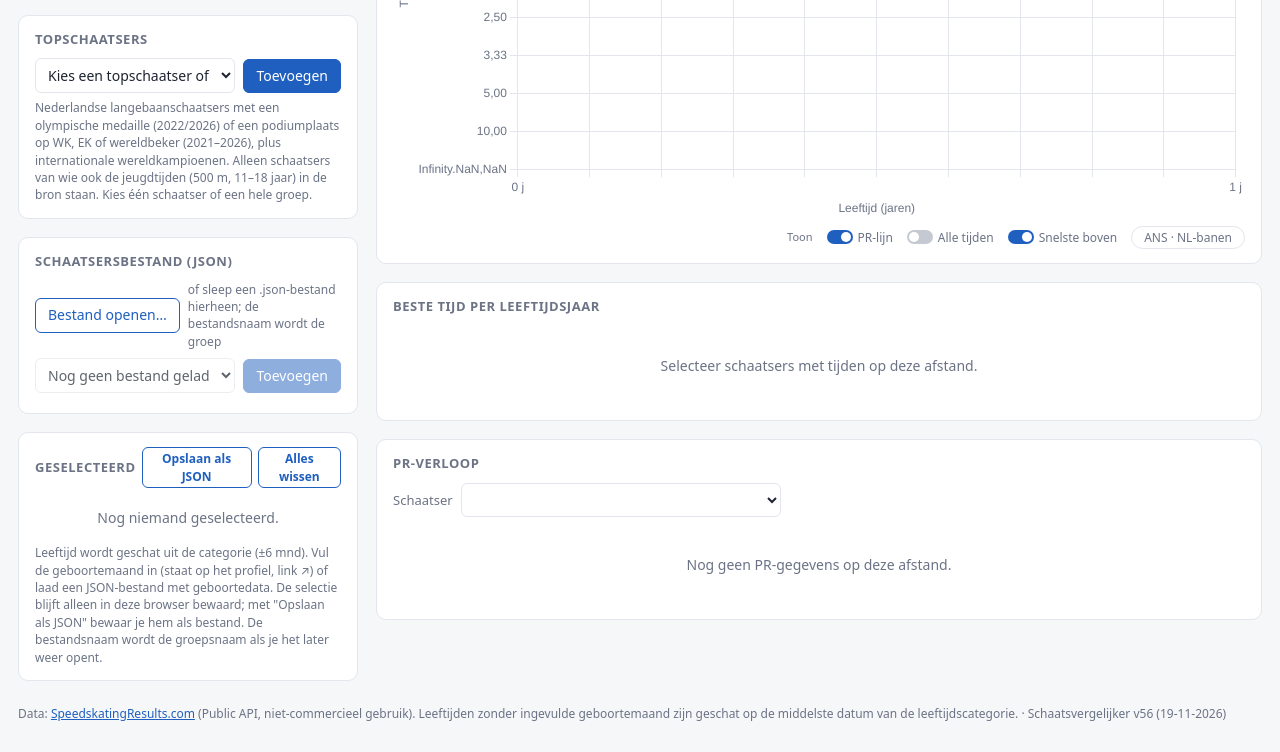
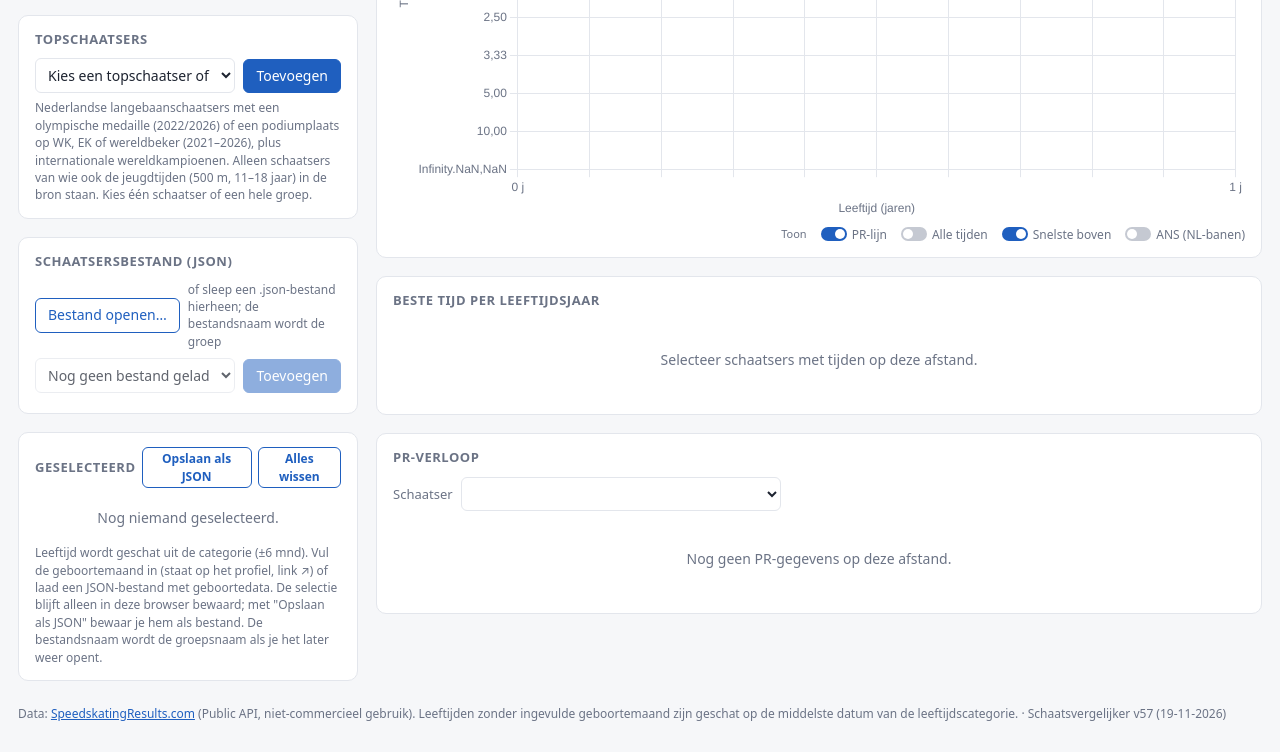
Before and after one commit to raymondd78/schaatsvergelijker, a plain HTML site: page index.html in a window 1280 px wide. Shown: the part 402-1154 px from the top of the page. Drawn offline with nearby package versions, Linux system fonts and the light colour scheme.

Commit message:
v57: ANS als schakelaar
Co-Authored-By: Claude Opus 5.5 <noreply@anthropic.com>
Claude-Session: https://claude.ai/code/session_01Y1Cq9FptThodKSvbZkrQEb

```diff
--- a/index.html
+++ b/index.html
@@ -588,20 +588,6 @@
         outline: 2px solid var(--accent);
         outline-offset: 2px;
       }
-      .ansbtn {
-        border: 1px solid var(--line);
-        border-radius: 14px;
-        background: var(--card);
-        color: var(--muted);
-        padding: 2px 12px;
-        font-size: 12px;
-      }
-      .ansbtn.on {
-        border-color: var(--accent);
-        background: var(--accent-soft);
-        color: var(--accent);
-        font-weight: 600;
-      }
       .controls select.agesel {
         width: auto;
         padding: 3px 4px;
@@ -1120,7 +1106,7 @@
     <header>
       <h1>Schaatsvergelijker</h1>
       <!-- Versienummer: bij elke nieuwe versie hier én in de voettekst bijwerken (zie versies/VERSIES.md) -->
-      <span class="ver" title="Versie v56 van 19-11-2026">v56</span>
+      <span class="ver" title="Versie v57 van 19-11-2026">v57</span>
       <span>PR-ontwikkeling per afstand, vergeleken op leeftijd</span>
       <span class="src"
         >Data:
@@ -1304,15 +1290,11 @@
             <label class="sw"><input type="checkbox" id="showPR" checked /> PR-lijn</label>
             <label class="sw"><input type="checkbox" id="showAll" /> Alle tijden</label>
             <label class="sw"><input type="checkbox" id="fastTop" checked /> Snelste boven</label>
-            <button
-              type="button"
-              class="ansbtn"
-              id="ansBtn"
-              aria-pressed="false"
+            <label
+              class="sw"
               title="Alleen tijden op Nederlandse banen uit de KNSB ANS-tabel, omgerekend naar een neutrale baan"
+              ><input type="checkbox" id="ansOn" /> ANS (NL-banen)</label
             >
-              ANS · NL-banen
-            </button>
           </div>
           <!-- Mobiel: chips per schaatser om te highlighten (verborgen op desktop) -->
           <div id="mChips" class="mobile-only"></div>
@@ -1406,7 +1388,7 @@
       Data:
       <a href="https://speedskatingresults.com" target="_blank" rel="noopener">SpeedskatingResults.com</a>
       (Public API, niet-commercieel gebruik). Leeftijden zonder ingevulde geboortemaand zijn geschat op de
-      middelste datum van de leeftijdscategorie. · Schaatsvergelijker v56 (19-11-2026)
+      middelste datum van de leeftijdscategorie. · Schaatsvergelijker v57 (19-11-2026)
     </footer>
 
     <script>
@@ -2863,16 +2845,11 @@
         save(LS_UI, ui);
         render();
       });
-      /* Knop ANS onder de grafiek (vanaf v56; was een vinkje) */
-      function syncAnsBtn() {
-        $('ansBtn').setAttribute('aria-pressed', ui.ans ? 'true' : 'false');
-        $('ansBtn').classList.toggle('on', ui.ans);
-      }
-      syncAnsBtn();
-      $('ansBtn').addEventListener('click', () => {
-        ui.ans = !ui.ans;
+      /* Schakelaar ANS onder de grafiek (vanaf v57) */
+      $('ansOn').checked = ui.ans;
+      $('ansOn').addEventListener('change', () => {
+        ui.ans = $('ansOn').checked;
         save(LS_UI, ui);
-        syncAnsBtn();
         render();
       });
       /* Heren / Dames / Beide (vanaf v56; waren twee vinkjes). Twee keer "uit" kan zo niet meer. */
```
Also changed, not shown: 3 other files.
